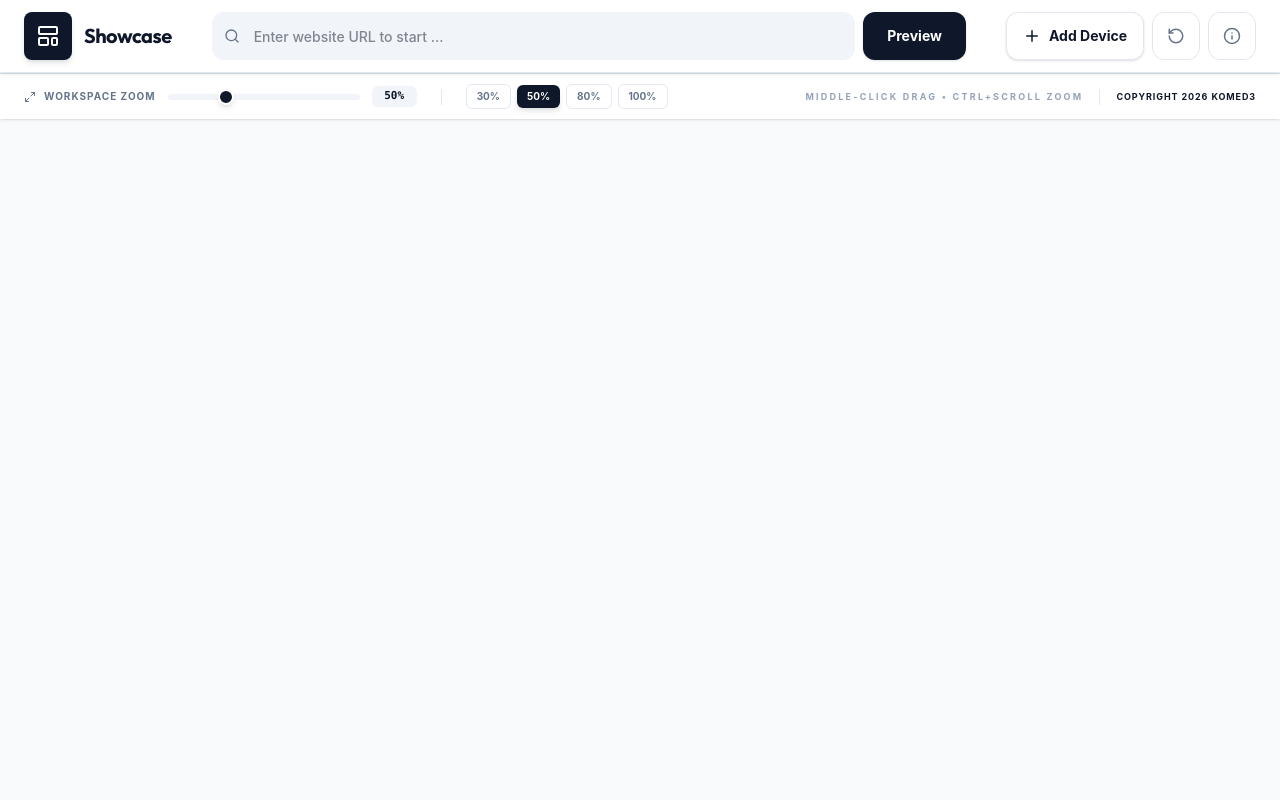
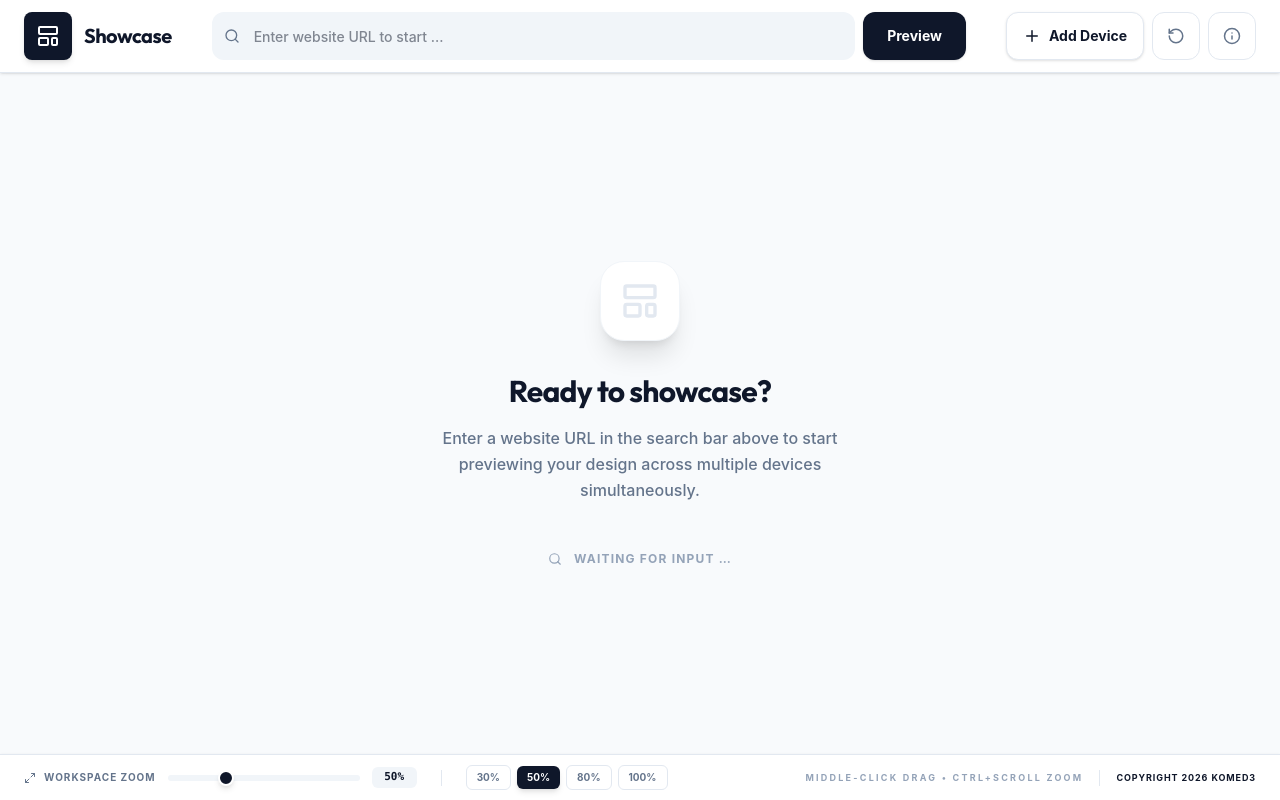
Before and after one commit to komed3/showcase, a React (Vite) app: page / in a window 1280 px wide. Built offline with nearby package versions, Linux system fonts and the light colour scheme; a web font is replaced by a local one.

Commit message:
add empty state to canvas

```diff
--- a/src/components/Canvas.tsx
+++ b/src/components/Canvas.tsx
@@ -1,4 +1,4 @@
-import { Globe, Search, AlertCircle } from 'lucide-react';
+import { AlertCircle, LayoutTemplate, Search } from 'lucide-react';
 import React from 'react';
 import { AnimatePresence } from 'motion/react';
 
@@ -9,6 +9,7 @@
     url, devices, zoom, isDragging, loadError, scrollContainerRef, onMouseDown,
     onMouseMove, onMouseUp, onRemoveDevice, onToggleOrientation
 } : CanvasProps ) => {
+    // Error State
     if ( loadError ) return ( <div className="flex-1 flex flex-col items-center justify-center bg-brand-50 p-12 text-center">
         <div className="w-20 h-20 bg-red-50 rounded-3xl shadow-xl flex items-center justify-center text-red-500 mb-8 border border-red-100">
             <AlertCircle size={40} />
@@ -24,4 +25,19 @@
             Try Again
         </button>
     </div> );
+
+    // Empty State
+    if ( ! url ) return ( <div className="flex-1 flex flex-col items-center justify-center bg-brand-50 p-12 text-center">
+        <div className="w-20 h-20 bg-white rounded-3xl shadow-xl flex items-center justify-center text-brand-200 mb-8 border border-brand-100">
+            <LayoutTemplate size={40} />
+        </div>
+        <h2 className="font-display font-bold text-3xl text-brand-900 mb-4 tracking-tight">Ready to showcase?</h2>
+        <p className="text-brand-500 max-w-md leading-relaxed font-medium">
+            Enter a website URL in the search bar above to start previewing your design across multiple devices simultaneously.
+        </p>
+        <div className="mt-12 flex items-center gap-3 text-xs font-bold text-brand-400 uppercase tracking-widest">
+            <Search size={14} />
+            Waiting for input …
+        </div>
+    </div> );
 }
```
